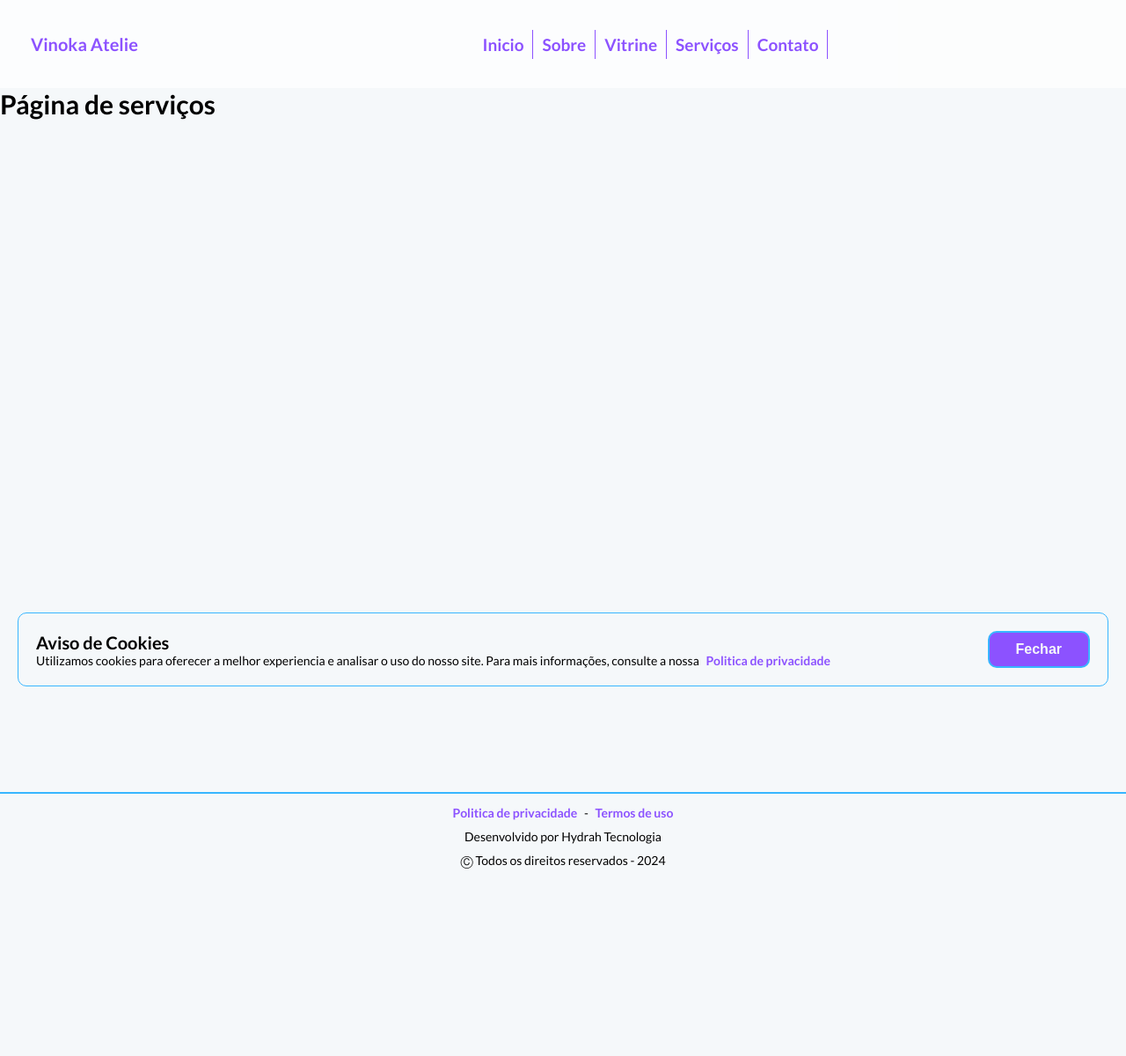
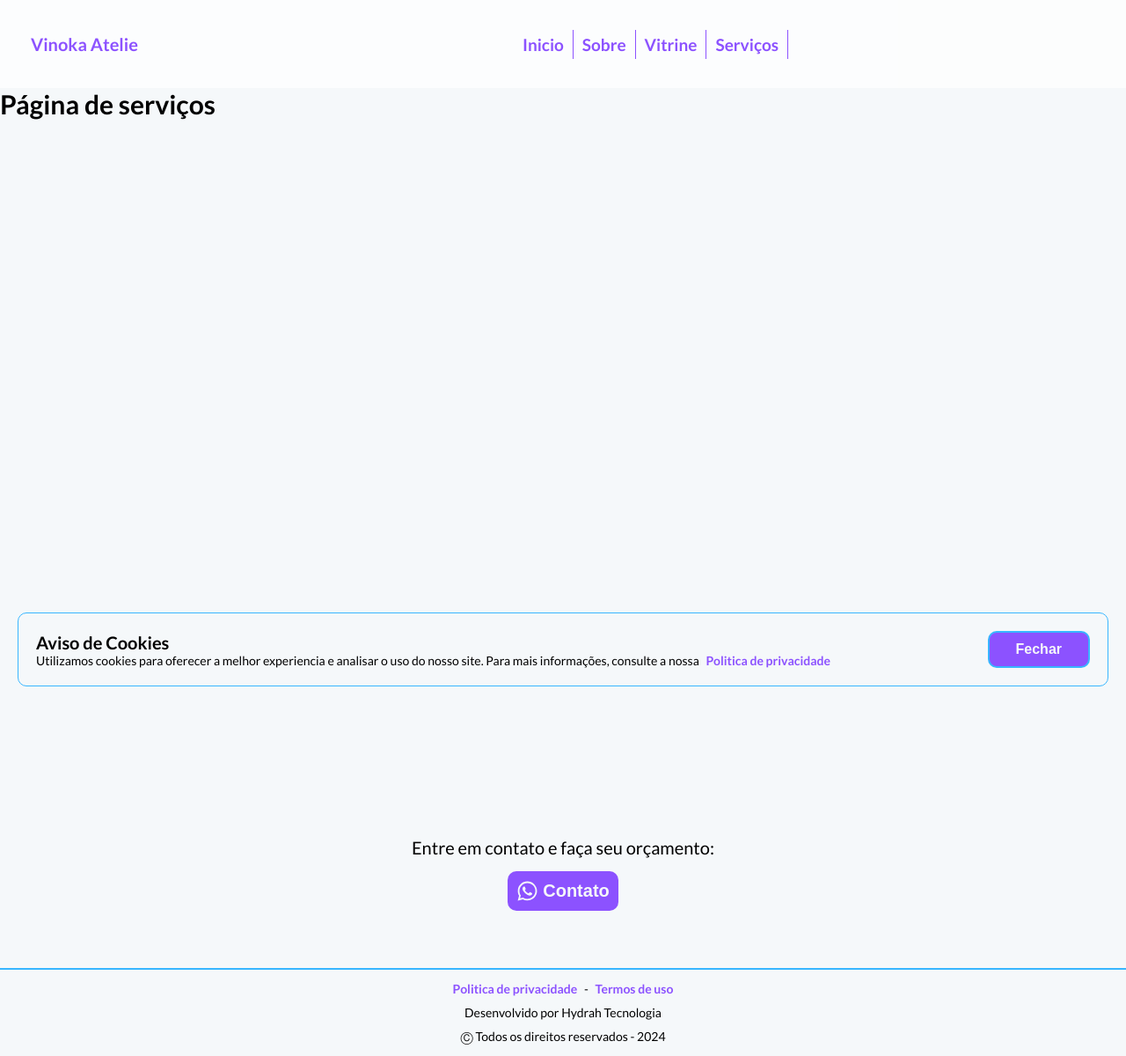
Before and after one commit to Eliel-Silva-dev/vinoka-atelie, a Next.js app: page /servicos in a window 1280 px wide. Shown: the whole page at 88% size. Before the commit the page ends 1000 px from the top, so only its background shows below. Built offline with nearby package versions, Linux system fonts and the light colour scheme.

Commit message:
feat: react vinoka add contact as pages e remove contato page

```diff
--- a/src/app/contato/scss/style.scss
+++ /dev/null
@@ -1,5 +0,0 @@
-.main_contato {
-  h2 {
-    font-size: 3rem;
-  }
-}
--- a/src/app/contato/style.min.module.css
+++ /dev/null
@@ -1 +0,0 @@
-.main_contato h2{font-size:3rem}/*# sourceMappingURL=style.min.module.css.map */
--- a/src/app/servicos/page.tsx
+++ b/src/app/servicos/page.tsx
@@ -1,10 +1,14 @@
+import Contact from '@/shared/components/Contact';
 import style from './style.min.module.css';
 
 const Servicos = () => {
   return (
-    <main className={style.main_servicos}>
-      <h2>Página de serviços</h2>
-    </main>
+    <>
+      <main className={style.main_servicos}>
+        <h2>Página de serviços</h2>
+      </main>
+      <Contact />
+    </>
   );
 };
 
--- a/src/app/sobre/page.tsx
+++ b/src/app/sobre/page.tsx
@@ -1,10 +1,14 @@
+import Contact from '@/shared/components/Contact';
 import style from './style.min.module.css';
 
 const Sobre = () => {
   return (
-    <main className={style.main_sobre}>
+    <>
+  <main className={style.main_sobre}>
       <h2>Página sobre</h2>
     </main>
+    <Contact />
+    </>
   );
 };
 
--- a/src/shared/components/menu/MenuDesk/index.tsx
+++ b/src/shared/components/menu/MenuDesk/index.tsx
@@ -17,9 +17,6 @@ const MenuDesk = () => {
       <li>
         <Link href={'/servicos'}>Serviços</Link>
       </li>
-        <li>
-          <Link href={'/contato'}>Contato</Link>
-        </li>
     </ul>
   );
 };
--- a/src/shared/components/menu/MenuMob/index.tsx
+++ b/src/shared/components/menu/MenuMob/index.tsx
@@ -48,9 +48,6 @@ const MenuDesk = () => {
         <li>
           <Link href={'/servicos'}>Serviços</Link>
         </li>
-        <li>
-          <Link href={'/contato'}>Contato</Link>
-        </li>
       </ul>
     </div>
   );
```
Also changed, not shown: src/app/contato/page.tsx (deleted, +0 -11 lines), src/app/vitrine/page.tsx (+7 -3 lines), 1 other file (tests, documents, lock files or other folders). Lines whose indentation alone changed are shown as unchanged.
